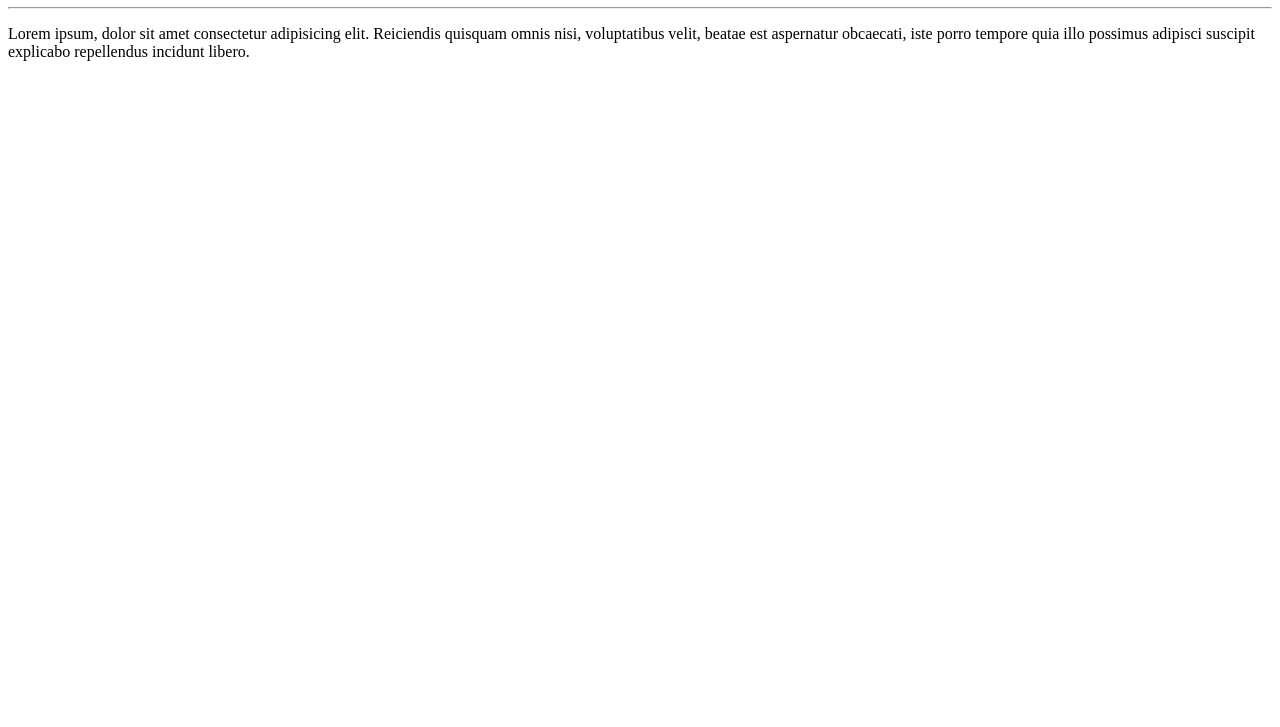
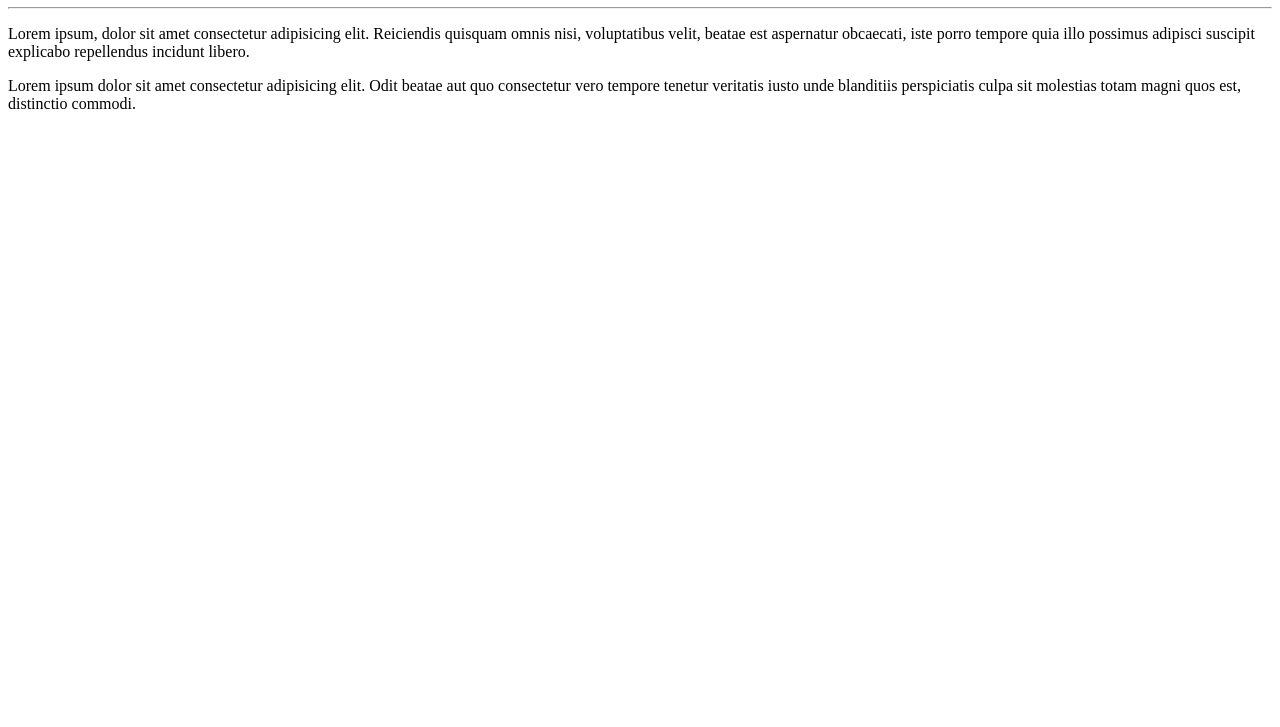
Before and after one commit to cardosoerika/Ola_Mundo, a plain HTML site: page Site-Exemplo/index.html in a window 1280 px wide. Shown: the part 73-800 px from the top of the page. Drawn offline with Linux system fonts and the light colour scheme.

Commit message:
Adicionei um parágrafo

```diff
--- a/Site-Exemplo/index.html
+++ b/Site-Exemplo/index.html
@@ -9,5 +9,6 @@
   <h1>Olá, Mundo!</h1>
   <hr>
   <p>Lorem ipsum, dolor sit amet consectetur adipisicing elit. Reiciendis quisquam omnis nisi, voluptatibus velit, beatae est aspernatur obcaecati, iste porro tempore quia illo possimus adipisci suscipit explicabo repellendus incidunt libero.</p>
+  Lorem ipsum dolor sit amet consectetur adipisicing elit. Odit beatae aut quo consectetur vero tempore tenetur veritatis iusto unde blanditiis perspiciatis culpa sit molestias totam magni quos est, distinctio commodi.
 </body>
 </html>
```
